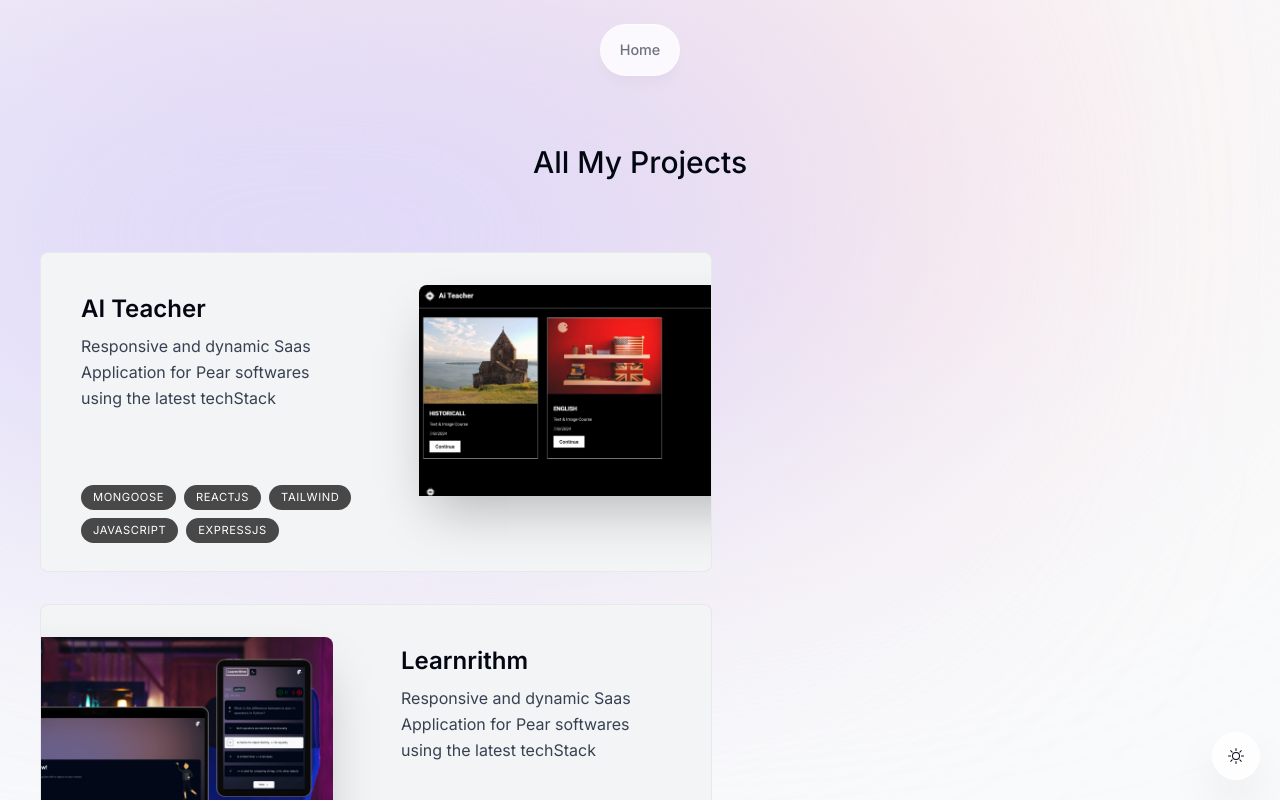
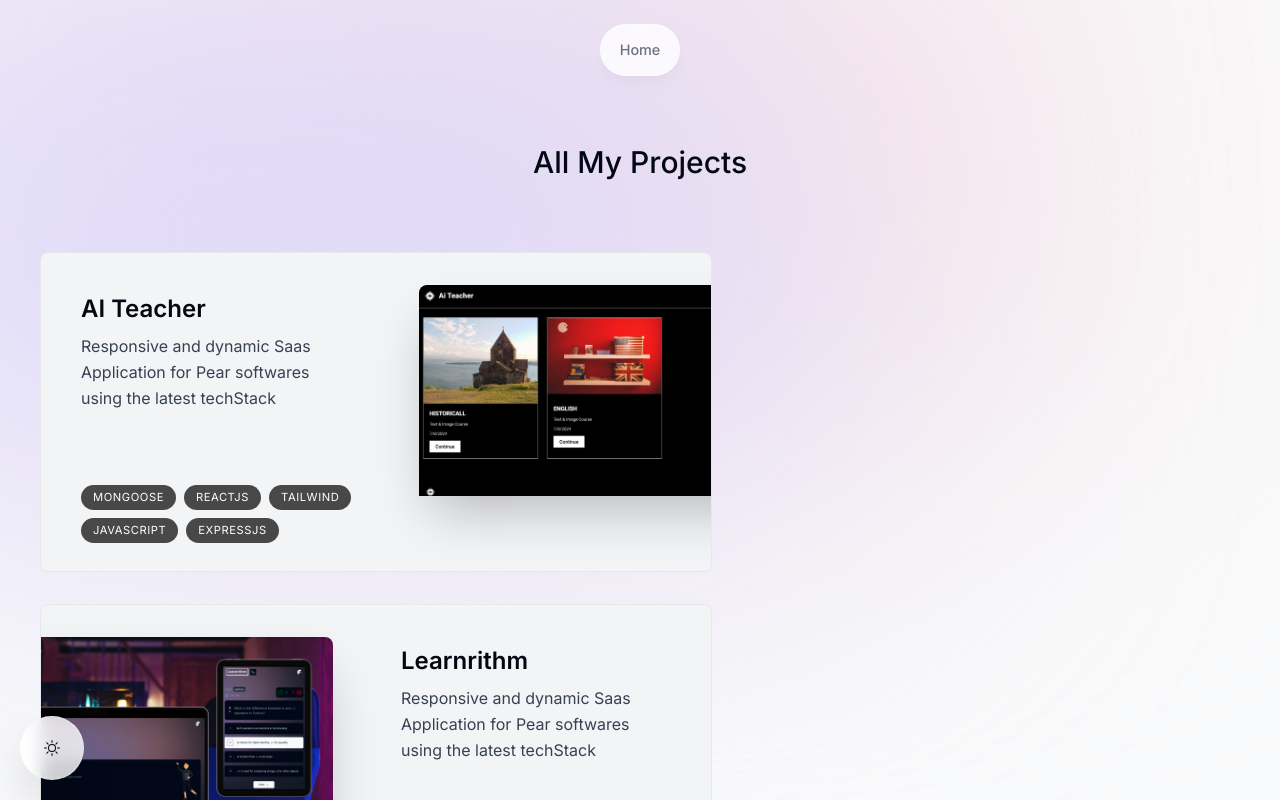
Before and after one commit to iayvob/ModernPortfolio, a Next.js app: page /projects in a window 1280 px wide. Shown: the top 800 px of the page. Built offline with nearby package versions, Linux system fonts and the light colour scheme.

Commit message:
buy me coffee link

```diff
--- a/app/layout.tsx
+++ b/app/layout.tsx
@@ -24,7 +24,7 @@ export default function RootLayout({
       <body className={`${inter.className} bg-gray-50 text-gray-950 relative pt-28 sm:pt-36 dark:bg-gray-900 dark:text-gray-50 dark:text-opacity-90`}>
         <div className="bg-[#fbe2e3] absolute -z-10 top-[-6rem] right-[11rem] h-[31.25rem] w-[31.25rem] rounded-full blur-[10rem] sm:w-[68.75rem] dark:bg-[#946263]"></div>
         <div className="bg-[#dbd7fb] absolute top-[-1rem] -z-10 left-[-35rem] h-[31.25rem] w-[50rem] rounded-full blur-[10rem] sm:w-[68.75rem] md:left-[-33rem] lg:left-[-28rem] xl:left-[-15rem] 2xl:left-[-5rem] dark:bg-[#676394]"></div>
-
+        <script data-name="BMC-Widget" data-cfasync="false" src="https://cdnjs.buymeacoffee.com/1.0.0/widget.prod.min.js" data-id="iayvobi" data-description="Support me on Buy me a coffee!" data-message="You gonna support me 😊" data-color="#5F7FFF" data-position="Left" data-x_margin="18" data-y_margin="18"></script>
         <ActiveSectionContextProvider>
           <Header />
           {children}
--- a/components/theme-switch.tsx
+++ b/components/theme-switch.tsx
@@ -38,7 +38,7 @@ export default function ThemeSwitch() {
 
     return (
         <button
-            className="fixed bottom-5 right-5 bg-white w-[3rem] h-[3rem] bg-opacity-80 backdrop-blur-[0.5rem] border border-white border-opacity-40 shadow-2xl rounded-full flex items-center justify-center hover:scale-[1.15] active:scale-105 transition dark:bg-gray-950"
+            className="fixed bottom-5 left-5 bg-white w-[4rem] h-[4rem] bg-opacity-80 backdrop-blur-[0.5rem] border border-white border-opacity-40 shadow-2xl rounded-full flex items-center justify-center hover:scale-[1.15] active:scale-105 transition dark:bg-gray-950"
             onClick={toggleTheme}
         >
             {
```
